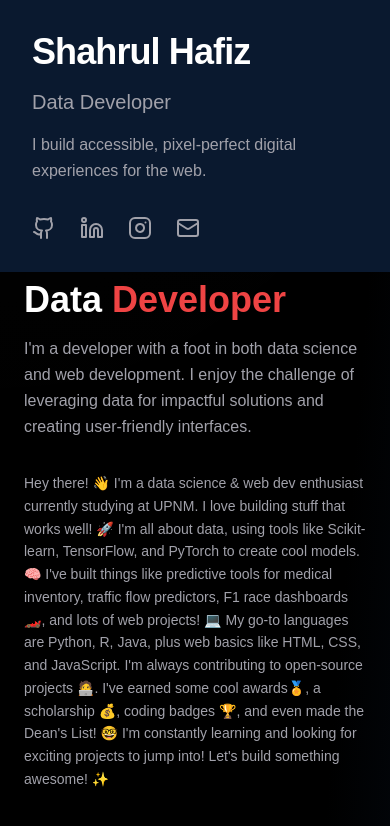
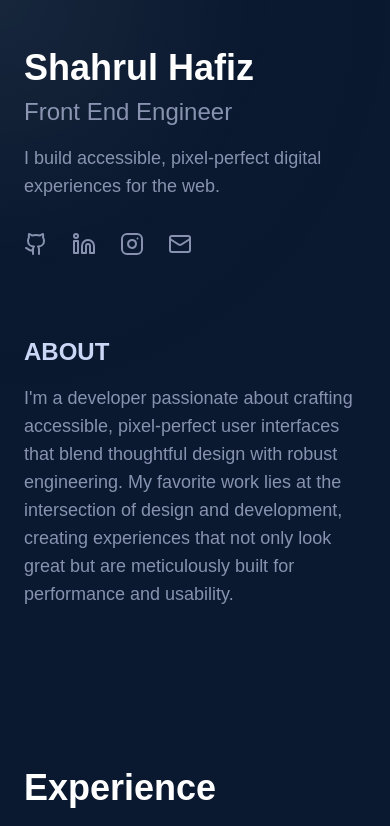
Before and after one commit to apih99/Portfolio_Hafiz, a Next.js app: page / in a window 390 px wide. Shown: the top 826 px of the page. Built offline with nearby package versions, Linux system fonts and the light colour scheme.

Commit message:
Refactor Portfolio Page: Simplify layout by removing unnecessary gradient backgrounds, enhance mobile and desktop navigation, and update text styles for improved readability and accessibility.

```diff
--- a/app/page.tsx
+++ b/app/page.tsx
@@ -31,30 +31,26 @@ export default function Portfolio() {
   const [selectedImage, setSelectedImage] = useState<string | null>(null)
 
   return (
-    <div className="min-h-screen bg-gradient-to-br from-black via-black to-[#0a192f] text-white">
+    <div className="min-h-screen bg-[#0a192f] text-white">
       <CursorSpotlight />
-      {/* Navigation - Header on mobile, Sidebar on desktop */}
-      <nav className="fixed top-0 w-full md:w-[45%] md:h-screen bg-[#0a192f] md:bg-gradient-to-br from-black/10 via-black/10 to-[#0a192f]/10 backdrop-blur-[2px] z-50">
-        <motion.div
-          initial={{ x: -100 }}
-          animate={{ x: 0 }}
-          className="p-8 md:p-0 md:h-full md:pl-32 md:pr-16 md:pt-24 flex flex-col md:justify-between"
-        >
-          <div>
-            <div className="flex flex-col gap-4">
-              <h2 className="text-4xl md:text-5xl font-bold text-white tracking-tight">Shahrul Hafiz</h2>
-              <h3 className="text-xl md:hidden text-[#a1a1aa]">Data Developer</h3>
-              <p className="text-[#a1a1aa] text-base leading-relaxed">
+
+      {/* Main Content */}
+      <main className="px-6 md:px-16 md:ml-[45%] max-w-[1200px]">
+        {/* Mobile Header */}
+        <div className="block md:hidden pt-12 pb-8">
+          <h2 className="text-4xl font-bold mb-2">Shahrul Hafiz</h2>
+          <h3 className="text-2xl text-[#8892b0] mb-4">Front End Engineer</h3>
+          <p className="text-[#8892b0] text-lg mb-8">
             I build accessible, pixel-perfect digital experiences for the web.
           </p>
-              <div className="flex md:hidden gap-6 pt-4">
+          <div className="flex gap-6 mb-12">
             {[Github, Linkedin, Instagram, Mail].map((Icon, i) => (
               <a
                 key={i}
                 href={["https://github.com/apih99", "https://www.linkedin.com/in/shahrulhafiz03/", "https://www.instagram.com/apih_99/", "mailto:hafizcr716@gmail.com"][i]}
                 target="_blank"
                 rel="noopener noreferrer"
-                    className="text-[#a1a1aa] hover:text-red-500 transition-colors"
+                className="text-[#8892b0] hover:text-red-500 transition-colors"
               >
                 <Icon className="h-6 w-6" />
               </a>
@@ -62,8 +58,16 @@ export default function Portfolio() {
           </div>
         </div>
 
-            <div className="hidden md:block">
-              <p className="text-[#a1a1aa] text-base md:text-lg font-light mb-8 md:mb-16 leading-relaxed mt-8">
+        {/* Desktop Sidebar */}
+        <nav className="hidden md:block fixed left-0 top-0 h-screen w-[45%] bg-gradient-to-br from-black/10 via-black/10 to-[#0a192f]/10 backdrop-blur-[2px]">
+          <motion.div
+            initial={{ x: -100 }}
+            animate={{ x: 0 }}
+            className="h-full pl-32 pr-16 pt-24 flex flex-col justify-between"
+          >
+            <div>
+              <h2 className="text-5xl font-bold text-red-500 tracking-tight mb-4">Shahrul Hafiz</h2>
+              <p className="text-[#8892b0] text-lg font-light mb-16 leading-relaxed">
                 I&apos;m a developer with a foot in both data science and web development. I enjoy the challenge of leveraging data for impactful solutions and creating user-friendly interfaces.
               </p>
               <nav className="space-y-5">
@@ -74,12 +78,12 @@ export default function Portfolio() {
                       key={item}
                       href={`#${item.toLowerCase()}`}
                       className={cn(
-                        "group flex items-center gap-4 text-base text-[#a1a1aa] hover:text-red-500 transition-all",
+                        "group flex items-center gap-4 text-base text-[#8892b0] hover:text-red-500 transition-all",
                         isActive && "text-red-500"
                       )}
                     >
                       <span className={cn(
-                        "h-px w-4 bg-[#a1a1aa] transition-all duration-300 group-hover:w-8 group-hover:bg-red-500",
+                        "h-px w-4 bg-[#8892b0] transition-all duration-300 group-hover:w-8 group-hover:bg-red-500",
                         isActive && "w-12 bg-red-500"
                       )} />
                       {item}
@@ -88,15 +92,14 @@ export default function Portfolio() {
                 })}
               </nav>
             </div>
-          </div>
-          <div className="hidden md:flex gap-5">
+            <div className="flex gap-5">
               {[Github, Linkedin, Instagram, Mail].map((Icon, i) => (
                 <a
                   key={i}
                   href={["https://github.com/apih99", "https://www.linkedin.com/in/shahrulhafiz03/", "https://www.instagram.com/apih_99/", "mailto:hafizcr716@gmail.com"][i]}
                   target="_blank"
                   rel="noopener noreferrer"
-                className="text-[#a1a1aa] hover:text-red-500 transition-colors"
+                  className="text-[#8892b0] hover:text-red-500 transition-colors"
                 >
                   <Icon className="h-5 w-5" />
                 </a>
@@ -105,37 +108,18 @@ export default function Portfolio() {
           </motion.div>
         </nav>
 
-      {/* Main Content */}
-      <main className="pt-[280px] md:pt-24 px-6 md:px-16 md:ml-[45%] max-w-[1200px]">
-        {/* Hero Section */}
-        <motion.section
-          initial="initial"
+        {/* About Section */}
+        <section
           id="about"
-          animate="animate"
-          variants={staggerChildren}
-          className="min-h-[50vh] flex flex-col justify-start"
+          className="mb-24 md:mb-32"
         >
-          <motion.h1
-            variants={fadeIn}
-            className="text-4xl md:text-7xl font-bold mb-4"
-          >
-            Data <span className="text-red-500">Developer</span>
-          </motion.h1>
-          <motion.p
-            variants={fadeIn}
-            className="md:hidden text-[#a1a1aa] text-base font-light mb-8 leading-relaxed"
-          >
-            I&apos;m a developer with a foot in both data science and web development. I enjoy the challenge of leveraging data for impactful solutions and creating user-friendly interfaces.
-          </motion.p>
-          <motion.p
-            variants={fadeIn}
-            className="text-sm md:text-base text-[#a1a1aa] max-w-2xl leading-relaxed"
-          >
-            Hey there! 👋 I&apos;m a data science & web dev enthusiast currently studying at UPNM. I love building stuff that works well! 🚀 I&apos;m all about data, using tools like Scikit-learn, TensorFlow, and PyTorch to create cool models. 🧠 I&apos;ve built things like predictive tools for medical inventory, traffic flow predictors, F1 race dashboards 🏎️, and lots of web projects! 💻 My go-to languages are Python, R, Java, plus web basics like HTML, CSS, and JavaScript. I&apos;m always contributing to open-source projects 🧑‍💻. I&apos;ve earned some cool awards🏅, a scholarship 💰, coding badges 🏆, and even made the Dean&apos;s List! 🤓 I&apos;m constantly learning and looking for exciting projects to jump into! Let&apos;s build something awesome! ✨
-          </motion.p>
-        </motion.section>
-
-
+          <h2 className="text-2xl font-semibold text-[#ccd6f6] mb-4">ABOUT</h2>
+          <div className="text-[#8892b0] space-y-4 text-lg">
+            <p>
+              I&apos;m a developer passionate about crafting accessible, pixel-perfect user interfaces that blend thoughtful design with robust engineering. My favorite work lies at the intersection of design and development, creating experiences that not only look great but are meticulously built for performance and usability.
+            </p>
+          </div>
+        </section>
 
         {/* Experience Section */}
         <motion.section
@@ -144,7 +128,7 @@ export default function Portfolio() {
           whileInView="animate"
           viewport={{ once: true }}
           variants={staggerChildren}
-          className="py-8"
+          className="py-16 md:py-24"
         >
           <motion.h2
             variants={fadeIn}
@@ -346,7 +330,7 @@ export default function Portfolio() {
           whileInView="animate"
           viewport={{ once: true }}
           variants={staggerChildren}
-          className="min-h-screen py-12"
+          className="py-16 md:py-24"
         >
           <motion.h2
             variants={fadeIn}
```
Lines whose indentation alone changed are shown as unchanged.
